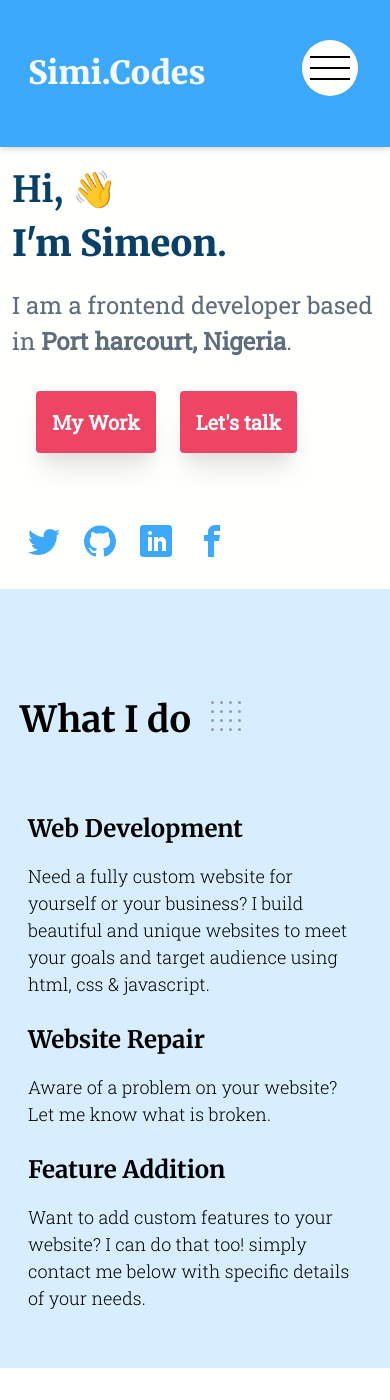
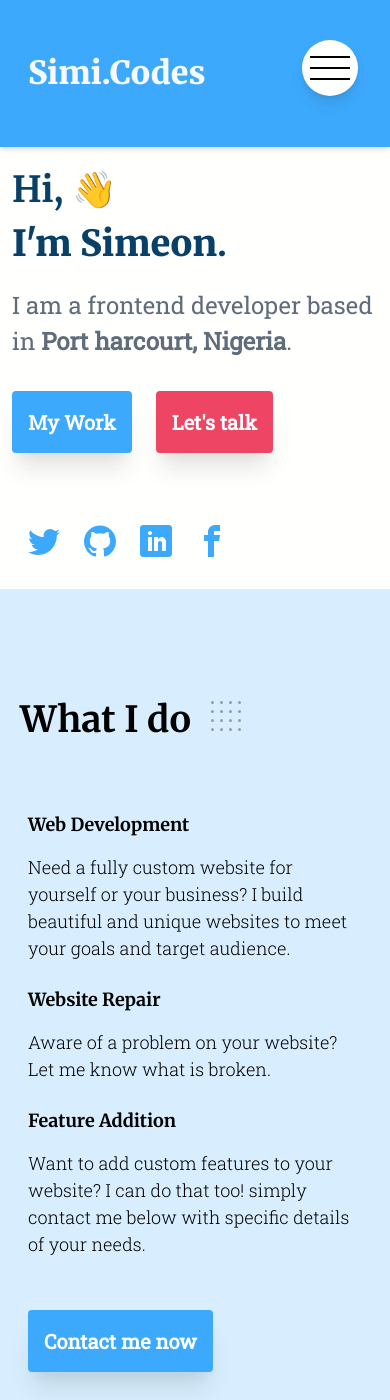
Before and after one commit to 0xSimeon/my-website, a Vue app: page / in a window 390 px wide. Before the commit the page ends 1368 px from the top, so only its background shows below. Built offline with nearby package versions, Linux system fonts and the light colour scheme.

Commit message:
reduced font-sizes :pencil:

```diff
--- a/src/components/Hero.vue
+++ b/src/components/Hero.vue
@@ -19,8 +19,8 @@
         </p>
 
         <div class="flex">
-          <app-button title="My Work" colorBlue="true"></app-button>
-          <app-button title="Let's talk"></app-button>
+          <app-button title="My Work" color="blue"></app-button>
+          <app-button title="Let's talk" color="red"></app-button>
         </div>
       </div>
 
@@ -67,10 +67,7 @@
             </svg>
           </a>
 
-          <!-- <svg v-for="icon in socials" :key="icon.id"> -->
-          <!-- <use :href="`../assets/img/icons/sprite.svg#${icon}`"></use> -->
-          <!-- <use :href="icon"></use>
-          </svg> -->
+
         </div>
       </div>
     </section>
--- a/src/components/Nav.vue
+++ b/src/components/Nav.vue
@@ -1,5 +1,5 @@
 <template>
-  <div class="navigation">
+  <div class="navigation shadow-xl">
     <input
       type="checkbox"
       name="navigation menu"
@@ -11,7 +11,7 @@
     <label
       name="toggle__button"
       role="toggle button"
-      class="navigation__button fixed z-50 rounded-full text-center cursor-pointer"
+      class="navigation__button fixed z-50 rounded-full text-center cursor-pointer shadow-lg"
       for="nav-toggle"
     >
       <span class="navigation__icon relative">&nbsp;</span>
@@ -46,7 +46,7 @@ export default {
       num: 0,
       checked: false
     };
-  },
+  }
 };
 </script>
 
@@ -73,6 +73,7 @@ export default {
     height: 100vh;
 
     opacity: 0;
+    visibility: hidden;
     width: 0;
     transition: all 0.8s cubic-bezier(0.68, -0.6, 0.32, 1.6);
   }
@@ -82,7 +83,6 @@ export default {
     list-style: none;
     text-align: center;
   }
-
 
   &__link {
     &:link,
@@ -112,8 +112,9 @@ export default {
   }
 
   &__checkbox:checked ~ &__nav {
+    width: 100%;
+    visibility: visible;
     opacity: 1;
-    width: 100%;
   }
   &__icon {
     margin-top: 2rem;
@@ -163,6 +164,17 @@ export default {
   &__checkbox:checked + &__button &__icon::after {
     top: 0;
     transform: rotate(calc(180deg + 45deg));
+  }
+}
+
+@keyframes slidein {
+  from {
+    transform: translateX(-30px);
+  }
+  to {
+    transform: translateX(0);
+
+
   }
 }
 
--- a/src/components/Services.vue
+++ b/src/components/Services.vue
@@ -1,6 +1,6 @@
 <template>
-  <section id="Services">
-    <div class="services py-16 pb-32 px-8 sm:px-4 sm:py-4 w-full">
+  <section id="Services" class="services">
+    <div class="py-16 pb-32 px-8 sm:px-4 sm:py-4 w-full">
       <h2
         class="services__heading  mt-16 sm:ml-0 px-4 sm:px-1 py-6 sm:text-4xl text-5xl font-bold font-headingFont"
       >
@@ -10,29 +10,35 @@
         class="services__grid grid grid-cols-3 gap-6 grid-row-1 md:grid-col-1 sm:grid-cols-1 ml-10 my-5 sm:ml-0 px-4 sm:px-1 sm py-6 w-full"
       >
         <div v-for="(service, index) in services" :key="index" class="px-2">
-          <h3 class="font-headingFont font-bold sm:text-2xl text-3xl mb-4">
+          <h3 class="font-headingFont font-bold sm:text-lg text-3xl mb-4">
             {{ service.title }}
           </h3>
-          <p class=" text-2xl sm:text-lg font-light font-textFont">
+          <p class=" text-2xl sm:text-lg  font-light font-textFont">
             {{ service.description }}
           </p>
         </div>
       </div>
+      <app-button
+        title="Contact me now"
+        :class="[margin]"
+        color="blue"
+      ></app-button>
     </div>
   </section>
 </template>
 
 <script>
+import Button from './Button.vue';
 export default {
   data() {
     return {
       title: 'What I do',
+      margin: 'ml-5 sm:ml-0 sm:p-3',
       services: [
         {
           title: 'Web Development',
           description: `Need a fully custom website for yourself or your business? I build
-            beautiful and unique websites to meet your goals and target audience
-            using html, css & javascript.`
+            beautiful and unique websites to meet your goals and target audience.`
         },
         {
           title: 'Website Repair',
@@ -44,6 +50,9 @@ export default {
         }
       ]
     };
+  },
+  components: {
+    appButton: Button
   }
 };
 </script>
@@ -58,23 +67,8 @@ export default {
   }
 
   &__heading {
-    position: relative;
-    &::after {
-      content: '';
-      position: absolute;
-      background: url('../assets/img/icons/dots.svg') center/cover no-repeat;
-      height: 30px;
-      width: 66px;
-      top: 45px;
-      margin-left: 35px;
-      transition: all 0.4s;
 
-      @include respond(phone) {
-        width: 30px;
-        top: 32px;
-        margin-left: 20px;
-      }
-    }
+    @include dots;
   }
 
   &__grid {
```
